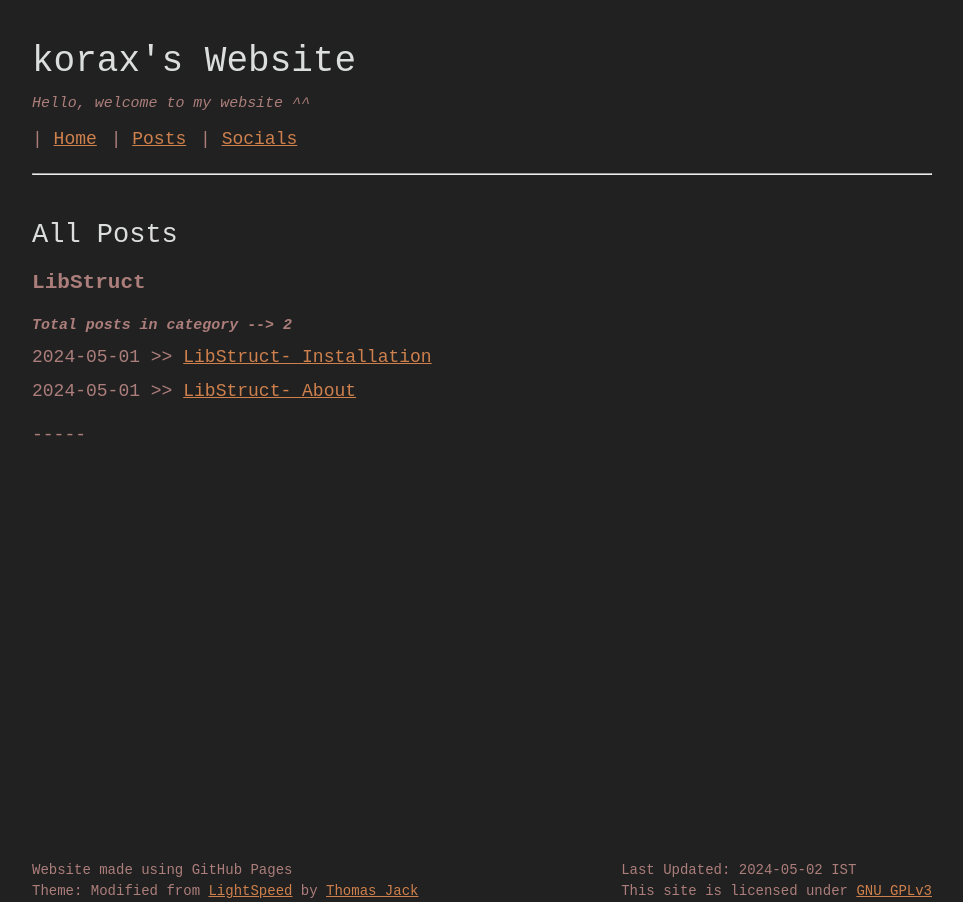
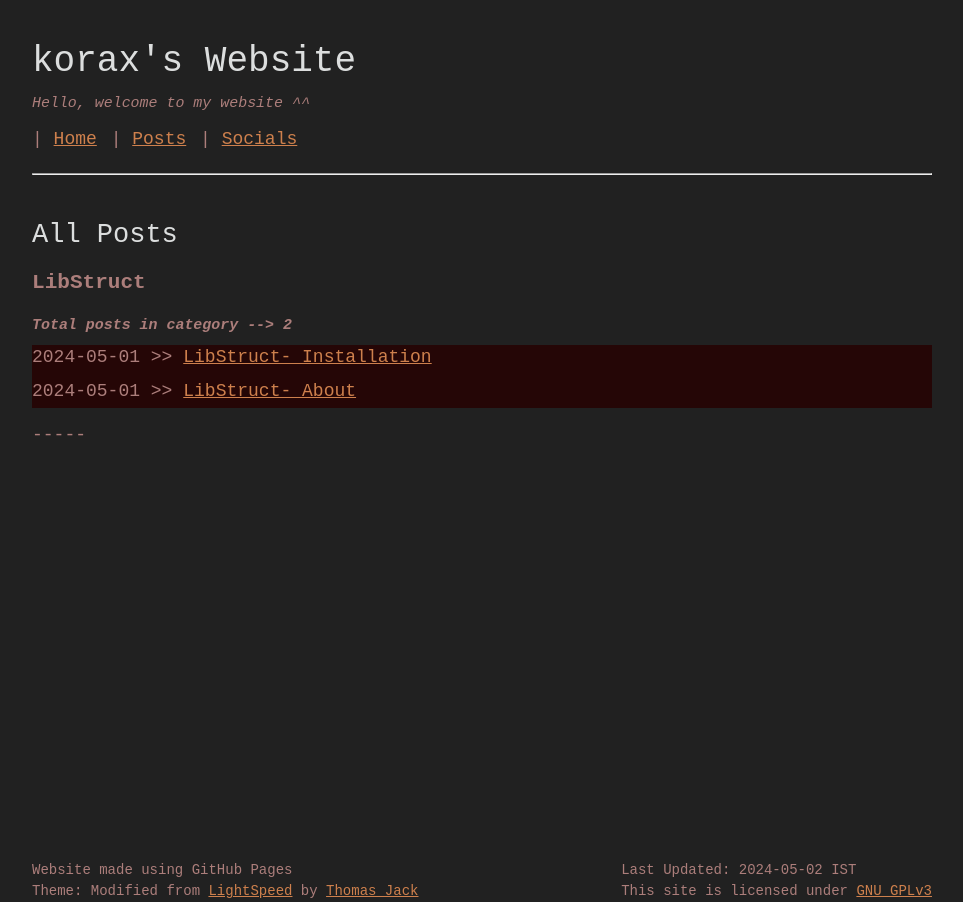
Before and after one commit to koraxial/koraxial.github.io, a Jekyll site: the page built from posts/index.html, in a window 1280 px wide. Shown: the whole page, without its empty margins (158-1121 px from the left). Built offline with Jekyll 4.4.1, drawn with Linux system fonts in a browser that asks for light colours.

Commit message:
Update index.html

```diff
--- a/posts/index.html
+++ b/posts/index.html
@@ -7,10 +7,10 @@ title: All Posts
 {% for category in site.categories %}
     <h3 class="category-header"><b>{{category | first}}</b></h3>
     <h5><i>Total posts in category --> {{category[1] | size}}</i> <a href="/{{category | first | downcase }}/"></a></h5>
-<div class="danger"> <p>
+<div class="postbox">
     {% for post in category[1] limit:100 %}
     <span class="post-item">{{ post.date | date: '%Y-%m-%d' }} >> <a href="{{ post.url }}">{{ post.title }}</a></span>
-    {% endfor %}</p>
+    {% endfor %}
 </div>
 <div class="category-all-nav">
     -----
```
